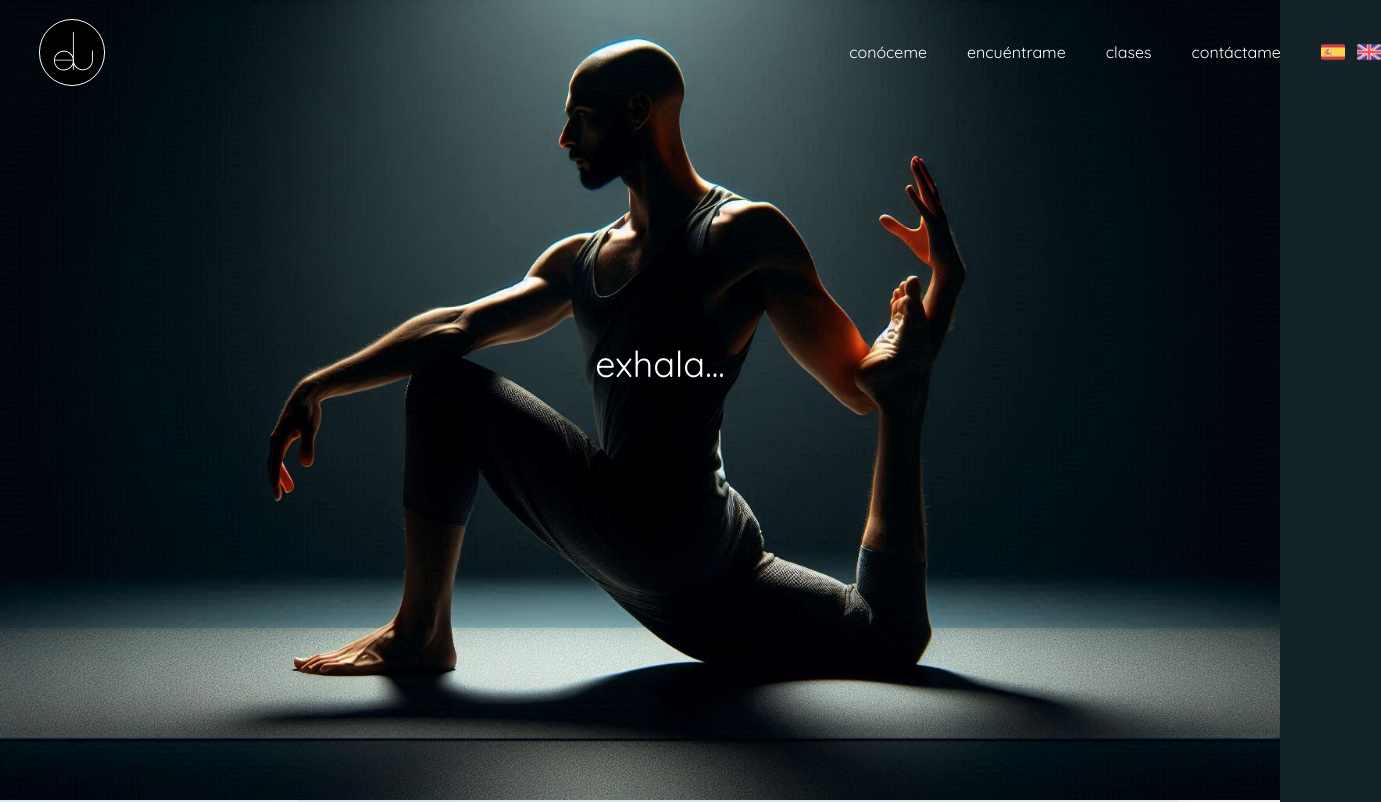
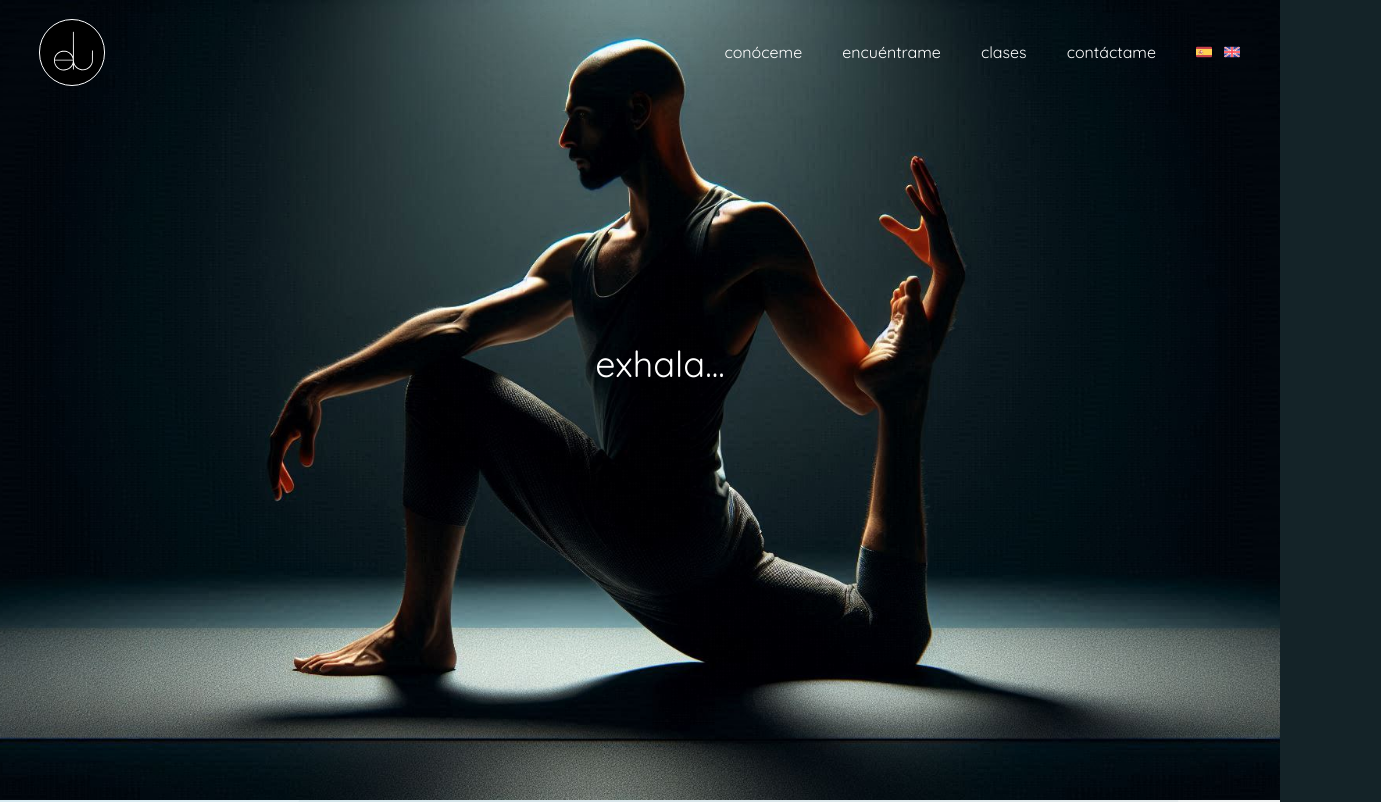
Before and after one commit to minezzig/edu-yoga, a website built with Vite: page index.html in a window 1280 px wide. Shown: the top 802 px of the page, 1381 px wide, since content can reach past the window. Built offline with nearby package versions, Linux system fonts and the light colour scheme; no server answers.

Commit message:
fix nav formatting on full screen

```diff
--- a/index.html
+++ b/index.html
@@ -40,20 +40,21 @@
           <div class="h-[2px] w-7 rounded bg-white transition duration-1000 group-hover:bg-gray-300"></div>
         </div>
         <!-- navigation -->
-        <ul id="menu" class="absolute w-[250px] -right-[250px] top-16 hidden flex-col items-center justify-center gap-8 text-2xl text-white md:static md:flex md:flex-row md:gap-10 md:text-base">
+        <ul id="menu" class="absolute w-[250px] md:w-auto -right-[250px] top-16 hidden flex-col items-center justify-center gap-8 text-2xl text-white md:static md:flex md:flex-row md:gap-10 md:text-base">
           <li class="hover-line"><a href="#conoceme" id="navbar-about">conóceme</a></li>
           <li class="hover-line"><a href="#encuentrame" id="navbar-where">encuéntrame</a></li>
           <li class="hover-line"><a href="#clases" id="navbar-classes">clases</a></li>
           <li class="hover-line"><a href="#contactame" id="navbar-contact">contáctame</a></li>
-          <div class="flex gap-3">
-            <div id="spanish-flag" class="w-6 cursor-pointer object-cover">
+          <div class="flags flex gap-3">
+            <div id="spanish-flag" class="w-4 cursor-pointer object-cover">
               <img src="./src/assets/spain.png" alt="español" title="Español"/>
             </div>
-            <div id="english-flag" class="w-6 cursor-pointer object-cover">
+            <div id="english-flag" class="w-4 cursor-pointer object-cover">
               <img src="./src/assets/english.png" alt="español" title="Inglés"/>
             </div>
           </div>
         </ul>
+
       </nav>
       <!-- subtitle -->
       <div class="flex h-full translate-x-5 translate-y-60 justify-center">
```
Also changed, not shown: src/index.css.
